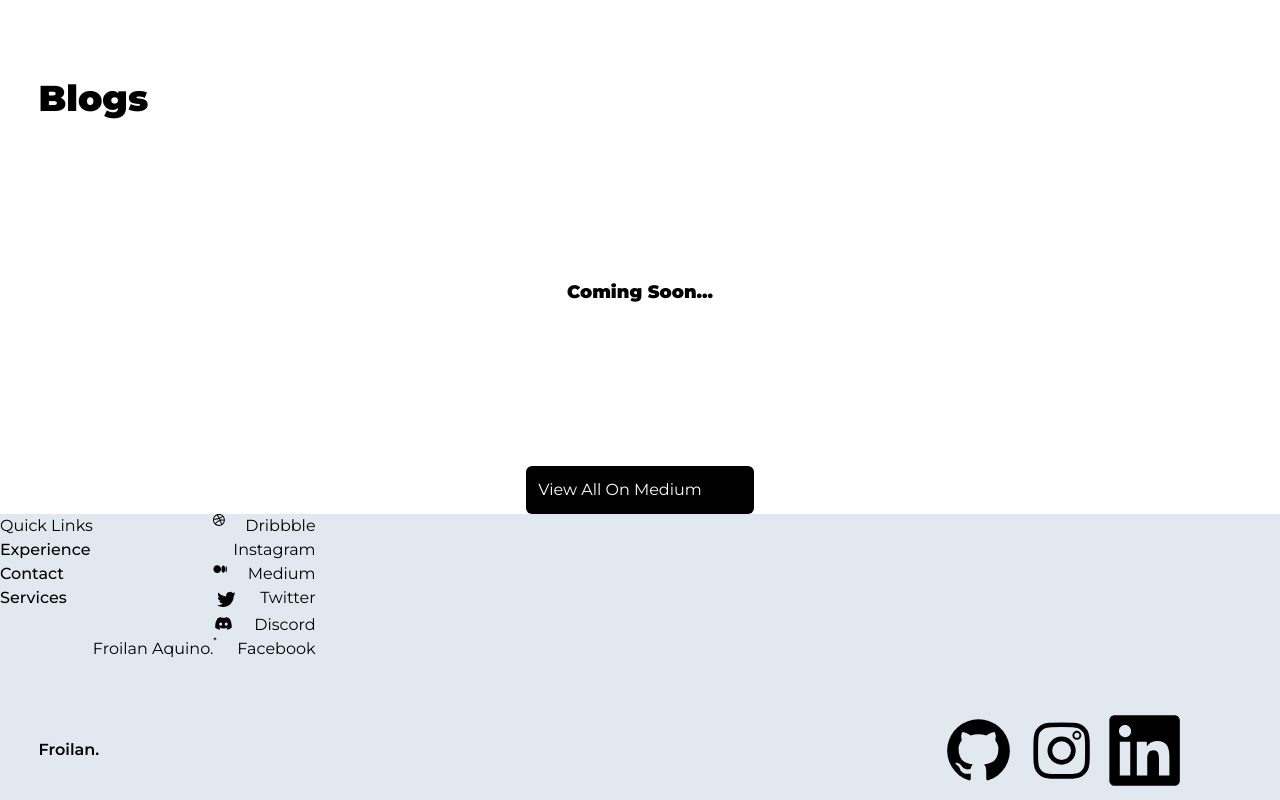
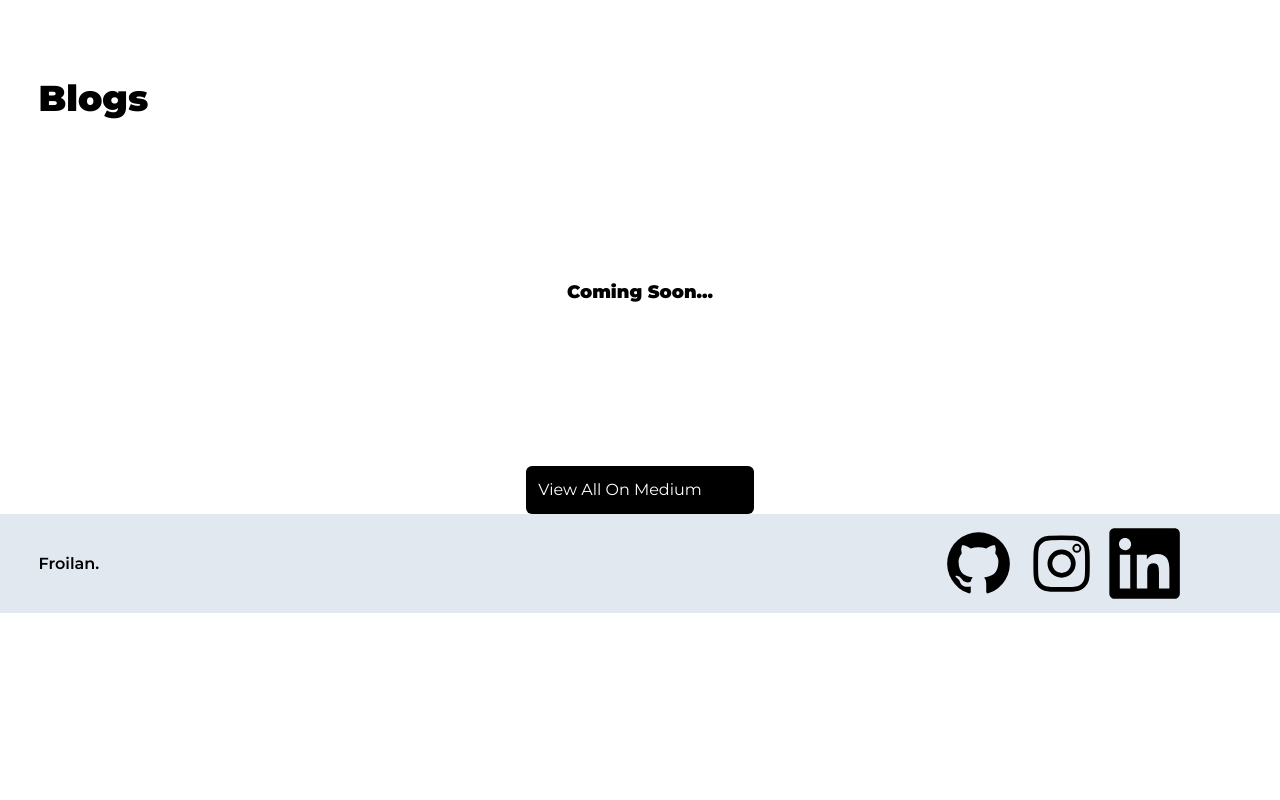
Before and after one commit to flcmm/my-personal-portfolio, a React (Vite) app: page / in a window 1280 px wide. Shown: the part 2167-2967 px from the top of the page. After the commit the page ends 2780 px from the top, so only its background shows below. Built offline with nearby package versions, Linux system fonts and the light colour scheme.

Commit message:
some changes v2

```diff
--- a/src/App.tsx
+++ b/src/App.tsx
@@ -1,4 +1,3 @@
-import React from 'react'
 import { Routes, Route } from 'react-router-dom'
 import Socials from './components/socials'
 import Logo from "./components/logo"
@@ -35,7 +34,7 @@ function App() {
             <Route path='/*' element={ <NotFound /> }/>
           </Routes>
         </div>
-        <div className="w-full pt-10">
+        <div className="w-full">
           <Footer />
         </div>
       </div>
--- a/src/pages/expertise.tsx
+++ b/src/pages/expertise.tsx
@@ -3,7 +3,37 @@ import React from 'react'
 const Expertise = () => {
   return (
     <div className="servicesContainer">
-      <h1>Coming Soon...</h1>
+      <div className="flex flex-col text-center gap-5 px-5">
+        <h1 className='text-black dark:text-white font-black text-xl'>Certifications</h1>
+
+        <div className="w-full flex flex-row">
+          <div className="flex w-1/4 flex-col">
+            <h1>Title</h1>
+            <p>Source</p>
+            <div className="flex flex-row w-full justify-between">
+              <p>Date</p>
+              <svg className='fill-black dark:fill-white' xmlns="http://www.w3.org/2000/svg" viewBox="0 0 24 24" fill="#000000">
+                <path d="M0 0h24v24H0V0z" fill="none"/>
+                <path d="M9.29 6.71c-.39.39-.39 1.02 0 1.41L13.17 12l-3.88 3.88c-.39.39-.39 1.02 0 1.41.39.39 1.02.39 1.41 0l4.59-4.59c.39-.39.39-1.02 0-1.41L10.7 6.7c-.38-.38-1.02-.38-1.41.01z"/>
+              </svg>
+            </div>
+          </div>
+        </div>
+      </div>
+
+      <div className="flex-flex-col text-center gap-5 px-5">
+        <h1 className='text-black dark:text-white text-xl font-black'>Experience</h1>
+
+        <div className="flex-col gap-5 flex">
+          <div className="relative">
+            <h1 className='font-bold text-black dark:text-white text-md absolute top-0 left-0'>2025</h1>
+            <div className="text-center flex p-3 bg-black dark:bg-white rounded-lg flex-col gap-2">
+              <h1>Bachelors Degree</h1>
+              <p>Lorem ipsum dolor sit amet consectetur adipisicing elit. Rerum a accusamus beatae dolorum, qui pariatur earum numquam odit id, sequi suscipit commodi totam perferendis ipsam maxime, expedita quos animi fugiat. Dicta nulla ea, illum aliquam dolorem odit ipsam voluptatum eius et ducimus nostrum dolore consequuntur amet aperiam quis eum libero ex, molestias earum sit. Sunt tenetur hic porro? Ipsa dolor pariatur deleniti fugiat recusandae minus magni porro repudiandae labore necessitatibus temporibus veniam aut maiores nobis soluta deserunt, expedita nemo, ipsum architecto, sapiente eum? Nesciunt porro soluta adipisci in earum eum debitis cupiditate hic incidunt repellendus, ipsum impedit eius. Temporibus, excepturi.</p>
+            </div>
+          </div>
+        </div>
+      </div>
     </div>
   )
 }
--- a/src/pages/home.tsx
+++ b/src/pages/home.tsx
@@ -54,84 +54,6 @@ const Home = () => {
         </div>
       </div>
 
-      <div className="flex flex-row w-full">
-        <div className='flex flex-col'>
-          <p>Quick Links</p>
-          <Link to='Experience'>
-            <h1 className='text-black dark:text-white font-medium'>Experience</h1>
-          </Link>
-          <Link to='Experience'>
-            <h1 className='text-black dark:text-white font-medium'>Contact</h1>
-          </Link>
-          <Link to='Experience'>
-            <h1 className='text-black dark:text-white font-medium'>Services</h1>
-          </Link>
-        </div>
-
-        <div className='flex flex-col justify-end items-center'>
-          <h1>Froilan Aquino.</h1>
-        </div>
-
-        <div className="flex flex-col justify-start">
-          <button className='flex flex-row gap-5 bg-transparent border-none'>
-            <svg className='fill-black dark:fill-white' fill="#000000" version="1.1" id="Capa_1" xmlns="http://www.w3.org/2000/svg" xmlnsXlink="http://www.w3.org/1999/xlink" viewBox="0 0 186.846 186.846" xmlSpace="preserve">
-              <path d="M93.423,0.001C41.909,0.001,0,41.91,0,93.423s41.909,93.422,93.423,93.422s93.423-41.909,93.423-93.422
-              S144.937,0.001,93.423,0.001z M154.303,44.061c10.488,12.91,16.945,29.205,17.482,46.968c-19.428-4.022-37.02-3.55-52.55-0.505
-              c-2.812-6.576-5.723-12.841-8.661-18.762C127.487,64.476,142.211,55.17,154.303,44.061z M143.779,33.365
-              c-12.003,10.956-25.913,19.068-40.156,25.057C93.169,39.305,83.167,24.909,77.074,16.728c5.276-1.124,10.743-1.727,16.349-1.727
-              C112.58,15.001,130.145,21.915,143.779,33.365z M61.924,21.627c4.601,5.962,15.56,20.89,27.332,42.129
-              C59.67,73.395,30.962,75.019,17.167,75.17C22.917,51.15,39.738,31.399,61.924,21.627z M15.082,90.208
-              c0.148,0,0.291,0.001,0.442,0.001c9.532,0,26.996-0.641,47.556-4.39c11.73-2.139,22.853-5.018,33.29-8.586
-              c2.717,5.415,5.418,11.127,8.037,17.114c-14.614,4.705-26.938,11.475-36.7,18.197c-16.37,11.273-27.838,23.78-34.1,31.513
-              C22.013,130.384,15,112.712,15,93.423C15,92.345,15.038,91.276,15.082,90.208z M44.416,154.582
-              c5.391-6.788,16.364-19.143,32.237-29.984c10.787-7.368,21.947-12.842,33.436-16.435c6.666,17.278,12.357,36.369,15.75,56.64
-              c-9.888,4.508-20.858,7.042-32.416,7.042C74.891,171.845,57.852,165.37,44.416,154.582z M139.639,156.726
-              c-3.497-18.617-8.712-36.122-14.741-52.12c14.83-2.502,30.157-1.986,45.899,1.55C167.402,126.846,155.889,144.83,139.639,156.726z"
-              />
-            </svg>
-            Dribbble
-          </button>
-
-          <button className='flex flex-row gap-5 bg-transparent border-none'>
-            <svg className='fill-black dark:fill-white' viewBox="0 0 32 32" xmlns="http://www.w3.org/2000/svg">
-              <path d="M20.445 5h-8.891A6.559 6.559 0 0 0 5 11.554v8.891A6.559 6.559 0 0 0 11.554 27h8.891a6.56 6.56 0 0 0 6.554-6.555v-8.891A6.557 6.557 0 0 0 20.445 5zm4.342 15.445a4.343 4.343 0 0 1-4.342 4.342h-8.891a4.341 4.341 0 0 1-4.341-4.342v-8.891a4.34 4.34 0 0 1 4.341-4.341h8.891a4.342 4.342 0 0 1 4.341 4.341l.001 8.891z"/>
-              <path d="M16 10.312c-3.138 0-5.688 2.551-5.688 5.688s2.551 5.688 5.688 5.688 5.688-2.551 5.688-5.688-2.55-5.688-5.688-5.688zm0 9.163a3.475 3.475 0 1 1-.001-6.95 3.475 3.475 0 0 1 .001 6.95zM21.7 8.991a1.363 1.363 0 1 1-1.364 1.364c0-.752.51-1.364 1.364-1.364z"/>
-            </svg>
-            Instagram
-          </button>
-
-          <button className='flex flex-row gap-5 bg-transparent border-none'>
-            <svg className='fill-black dark:fill-white' viewBox="0 0 32 32" version="1.1" xmlns="http://www.w3.org/2000/svg">
-              <title>medium</title>
-              <path d="M30.955 16c0 3.951-0.661 7.166-1.483 7.166s-1.483-3.215-1.483-7.166 0.661-7.166 1.483-7.166 1.483 3.215 1.483 7.166zM27.167 16c0 4.412-1.882 8.001-4.212 8.001s-4.225-3.589-4.225-8.001 1.894-8.001 4.225-8.001 4.212 3.589 4.212 8.001zM17.919 16c-0.014 4.67-3.803 8.45-8.475 8.45-4.68 0-8.475-3.794-8.475-8.475s3.794-8.475 8.475-8.475c2.351 0 4.479 0.957 6.014 2.504l0.001 0.001c1.521 1.531 2.46 3.641 2.46 5.97 0 0.009 0 0.018-0 0.026v-0.001z"></path>
-            </svg>
-            Medium
-          </button>
-
-          <button className='flex flex-row gap-5 bg-transparent border-none'>
-            <svg className='fill-black dark:fill-white' viewBox="0 0 32 32" xmlns="http://www.w3.org/2000/svg">
-              <path d="M11.919 24.94c-2.548 0-4.921-.747-6.919-2.032a9.049 9.049 0 0 0 6.681-1.867 4.512 4.512 0 0 1-4.215-3.137c.276.054.559.082.848.082.412 0 .812-.056 1.193-.156a4.519 4.519 0 0 1-3.622-4.425v-.059a4.478 4.478 0 0 0 2.042.564 4.507 4.507 0 0 1-2.008-3.758c0-.824.225-1.602.612-2.268a12.811 12.811 0 0 0 9.303 4.715 4.517 4.517 0 0 1 7.692-4.115 9.107 9.107 0 0 0 2.866-1.094 4.542 4.542 0 0 1-1.983 2.498 9.08 9.08 0 0 0 2.592-.71 9.283 9.283 0 0 1-2.252 2.337c.008.193.014.388.014.583-.001 5.962-4.542 12.843-12.844 12.842"/>
-            </svg>
-            Twitter
-          </button>
-
-          <button className='flex flex-row gap-5 bg-transparent border-none'>
-            <svg viewBox="0 0 24 24" fill="none" xmlns="http://www.w3.org/2000/svg">
-              <path d="M18.59 5.88997C17.36 5.31997 16.05 4.89997 14.67 4.65997C14.5 4.95997 14.3 5.36997 14.17 5.69997C12.71 5.47997 11.26 5.47997 9.83001 5.69997C9.69001 5.36997 9.49001 4.95997 9.32001 4.65997C7.94001 4.89997 6.63001 5.31997 5.40001 5.88997C2.92001 9.62997 2.25001 13.28 2.58001 16.87C4.23001 18.1 5.82001 18.84 7.39001 19.33C7.78001 18.8 8.12001 18.23 8.42001 17.64C7.85001 17.43 7.31001 17.16 6.80001 16.85C6.94001 16.75 7.07001 16.64 7.20001 16.54C10.33 18 13.72 18 16.81 16.54C16.94 16.65 17.07 16.75 17.21 16.85C16.7 17.16 16.15 17.42 15.59 17.64C15.89 18.23 16.23 18.8 16.62 19.33C18.19 18.84 19.79 18.1 21.43 16.87C21.82 12.7 20.76 9.08997 18.61 5.88997H18.59ZM8.84001 14.67C7.90001 14.67 7.13001 13.8 7.13001 12.73C7.13001 11.66 7.88001 10.79 8.84001 10.79C9.80001 10.79 10.56 11.66 10.55 12.73C10.55 13.79 9.80001 14.67 8.84001 14.67ZM15.15 14.67C14.21 14.67 13.44 13.8 13.44 12.73C13.44 11.66 14.19 10.79 15.15 10.79C16.11 10.79 16.87 11.66 16.86 12.73C16.86 13.79 16.11 14.67 15.15 14.67Z" className='fill-black dark:fill-white'/>
-            </svg>
-            Discord
-          </button>
-
-          <button className='flex flex-row gap-5 bg-transparent border-none'>
-            <svg viewBox="0 0 24 24" fill="none" xmlns="http://www.w3.org/2000/svg">
-              <path d="M20 12.05C19.9813 10.5255 19.5273 9.03809 18.6915 7.76295C17.8557 6.48781 16.673 5.47804 15.2826 4.85257C13.8921 4.2271 12.3519 4.01198 10.8433 4.23253C9.33473 4.45309 7.92057 5.10013 6.7674 6.09748C5.61422 7.09482 4.77005 8.40092 4.3343 9.86195C3.89856 11.323 3.88938 12.8781 4.30786 14.3442C4.72634 15.8103 5.55504 17.1262 6.69637 18.1371C7.83769 19.148 9.24412 19.8117 10.75 20.05V14.38H8.75001V12.05H10.75V10.28C10.7037 9.86846 10.7483 9.45175 10.8807 9.05931C11.0131 8.66687 11.23 8.30827 11.5161 8.00882C11.8022 7.70936 12.1505 7.47635 12.5365 7.32624C12.9225 7.17612 13.3368 7.11255 13.75 7.14003C14.3498 7.14824 14.9482 7.20173 15.54 7.30003V9.30003H14.54C14.3676 9.27828 14.1924 9.29556 14.0276 9.35059C13.8627 9.40562 13.7123 9.49699 13.5875 9.61795C13.4627 9.73891 13.3667 9.88637 13.3066 10.0494C13.2464 10.2125 13.2237 10.387 13.24 10.56V12.07H15.46L15.1 14.4H13.25V20C15.1399 19.7011 16.8601 18.7347 18.0985 17.2761C19.3369 15.8175 20.0115 13.9634 20 12.05Z" className='fill-black dark:fill-white'/>
-            </svg>
-            Facebook
-          </button>
-
-
-        </div>
-      </div>
     </div>
   )
 }
```
